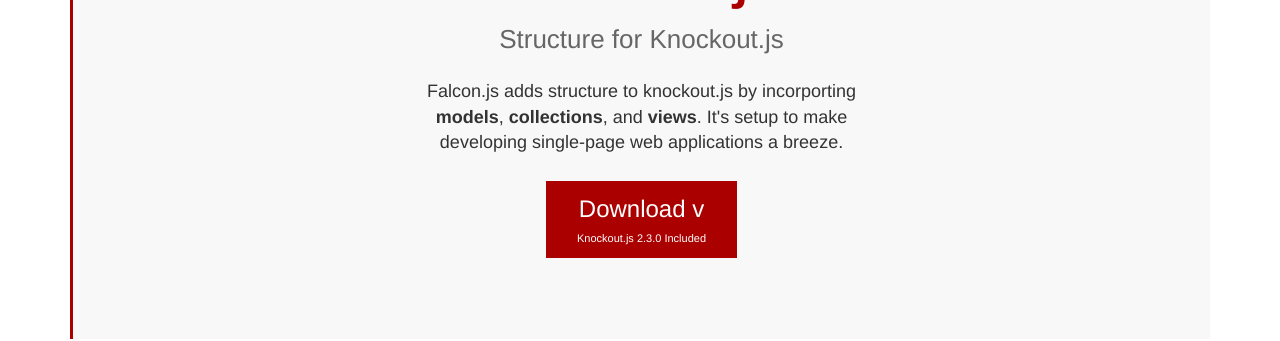
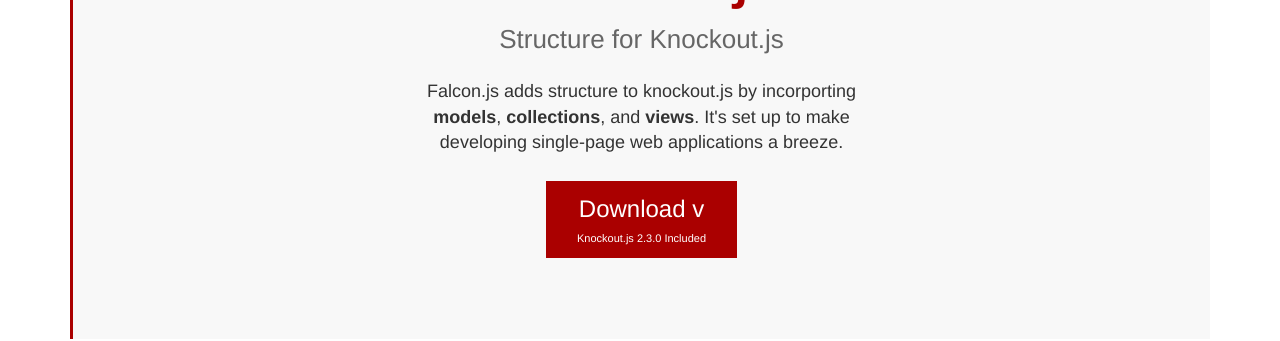
Before and after one commit to stoodder/falconjs, a Jekyll site: the page built from index.html, in a window 1280 px wide and 900 px high. Shown: the part 161-502 px from the top of the window. Built offline with Jekyll 4.4.1, drawn with Linux system fonts in a browser that asks for light colours.

Commit message:
More docs

```diff
--- a/_layouts/layout.html
+++ b/_layouts/layout.html
@@ -24,7 +24,7 @@ version: 0.6.3
 					<strong>models</strong>,
 					<strong>collections</strong>,
 					and <strong>views</strong>.
-					It's setup to make developing single-page web applications a breeze.
+					It's set up to make developing single-page web applications a breeze.
 				</p>
 				<div class="hero-actions">
 					<a class="btn btn-danger">
```
Also changed, not shown: 1 other file.
